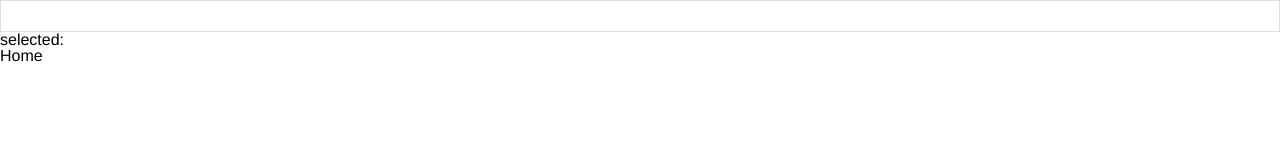
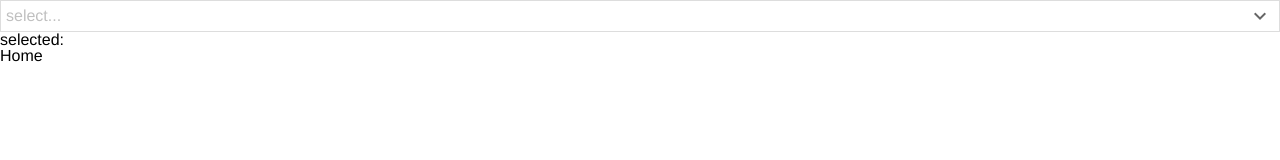
Before and after one commit to Smithoo/too-do, a Vue app: page /#/ in a window 1280 px wide. Shown: the top 160 px of the page. Built offline with nearby package versions, Linux system fonts and the light colour scheme.

Commit message:
feat: finish select box

```diff
--- a/src/app.vue
+++ b/src/app.vue
@@ -1,6 +1,8 @@
 <template>
     <div id="app">
-        <select-box :items="items" v-model="selected"></select-box>
+        <select-box :items="items"
+            v-model="selected">
+        </select-box>
         <div>
             selected: {{ selected }}
         </div>
--- a/src/views/common/select-box.vue
+++ b/src/views/common/select-box.vue
@@ -1,8 +1,13 @@
 <template>
     <div class="select-box" :class="{ open: optionsOn }">
         <div class="select-box-selected"
-            @click="optionsOn = !optionsOn">
-            {{ selectedLabel }}
+            @click="toggleOption">
+            <div class="selected-label" :class="{ placeholder: !!!selected }">
+                {{ selectedLabel }}
+            </div>
+            <div class="arrow-icon-wrap">
+                <i class="material-icons">expand_more</i>
+            </div>
         </div>
         <ul class="select-options">
             <li class="select-option"
@@ -17,10 +22,24 @@
 
 <script>
 export default {
+    model: {
+        prop: 'selectValue',
+        event: 'change',
+    },
     props: {
         items: {
             type: Array,
+            default: () => [],
         },
+        placeholder: {
+            type: String,
+            default: 'select...',
+        },
+        disabled: {
+            type: Boolean,
+            default: false,
+        },
+        selectValue: String,
     },
     data() {
         return {
@@ -30,10 +49,26 @@ export default {
     },
     computed: {
         selectedLabel() {
-            return this.selected ? this.selected.label : '';
+            return this.selected ? this.selected.label : this.placeholder;
         },
     },
+    mounted() {
+        const initialSelected = this.items.filter((item) => item.value === this.selectValue);
+        if (!initialSelected.length) {
+            return;
+        }
+
+        this.selected = initialSelected[0];
+        this.$emit('change', this.selected.value);
+    },
     methods: {
+        toggleOption() {
+            if (this.disabled) {
+                return;
+            }
+
+            this.optionsOn = !this.optionsOn;
+        },
         selectOption(index) {
             const item = this.items[index];
 
@@ -43,7 +78,7 @@ export default {
             }
 
             this.selected = item;
-            this.$emit('input', item.value);
+            this.$emit('change', item.value);
             this.optionsOn = false;
         },
     },
@@ -51,19 +86,57 @@ export default {
 </script>
 
 <style scoped>
+.select-box {
+    position: relative;
+}
 .select-box-selected {
     border: 1px solid #ddd;
-    min-height: 30px;
+    box-sizing: border-box;
+    padding: 0 5px;
+}
+.selected-label {
+    height: 30px;
+    line-height: 30px;
+}
+.selected-label.placeholder {
+    color: #c0c0c0;
+}
+.arrow-icon-wrap {
+    position: absolute;
+    top: 52%;
+    right: 8px;
+    transform: translateY(-50%);
+}
+.arrow-icon-wrap i {
+    color: #666666;
+    transform: rotate(0deg);
+    transform-origin: center;
+    transition: transform .5s;
+}
+.select-box.open .arrow-icon-wrap i {
+    transform: rotate(180deg);
 }
 .select-options {
     display: none;
+    position: absolute;
+    bottom: 0;
+    transform: translateY(100%);
+    width: 100%;
+    background-color: #ffffff;
     border: 1px solid #ddd;
+    border-top: 0;
+    box-sizing: border-box;
 }
 .select-box.open .select-options {
     display: block;
 }
+.select-option {
+    height: 24px;
+    line-height: 24px;
+    padding: 0 5px;
+}
 .select-option:hover {
-    background-color: blue;
+    background-color: #3070ff;
     color: #ffffff;
 }
 </style>
```
